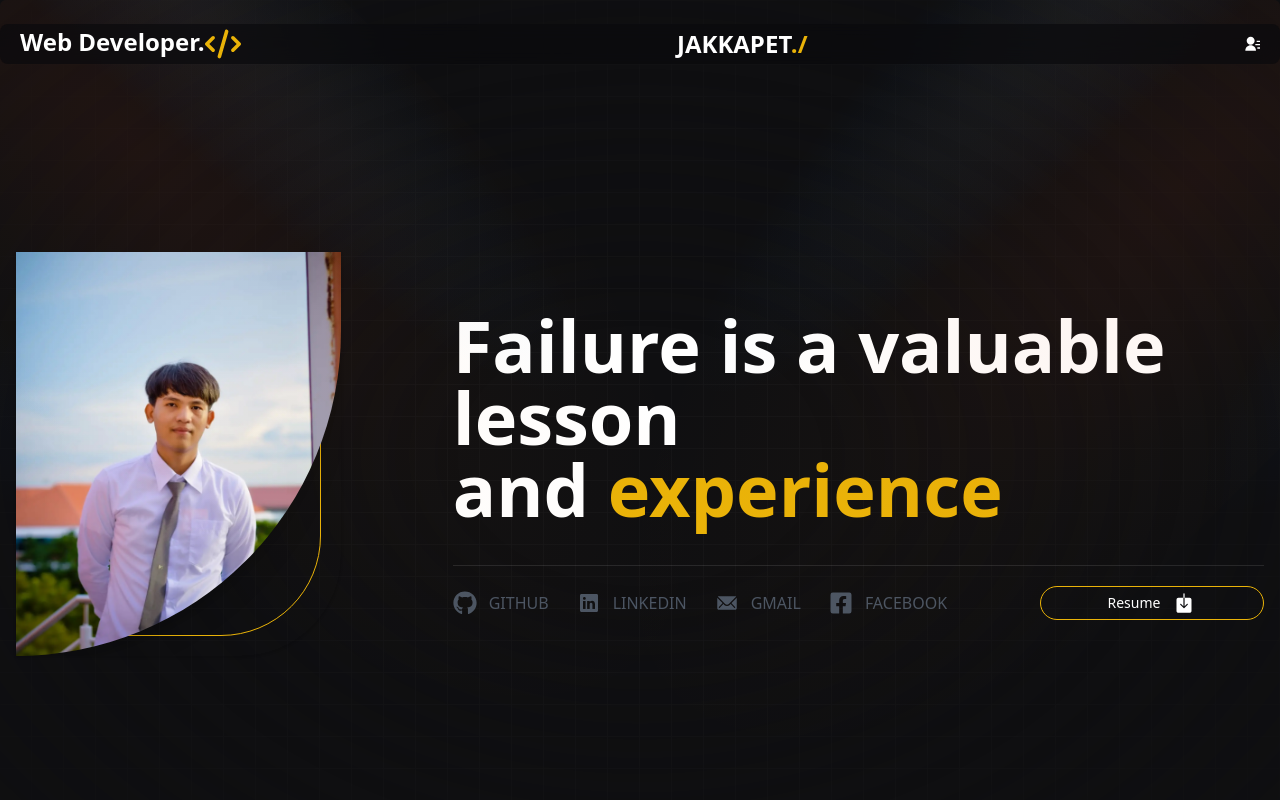
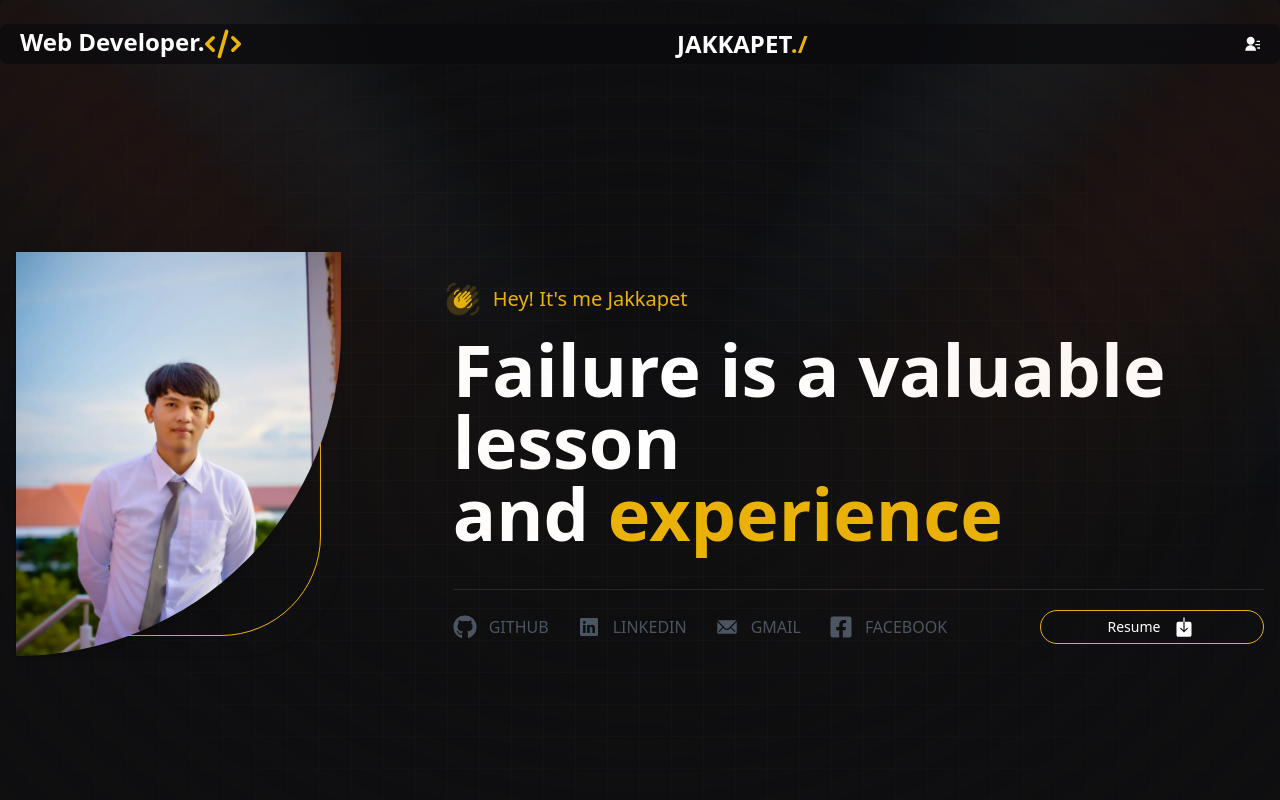
Before and after one commit to jakkapet2k/portfolio, a Next.js app: page / in a window 1280 px wide. Shown: the top 800 px of the page. Built offline with nearby package versions, Linux system fonts and the light colour scheme.

Commit message:
comment test

```diff
--- a/components/Home.tsx
+++ b/components/Home.tsx
@@ -21,11 +21,11 @@ export default function Home() {
                     </CardSpotlight>
                 </div>
                 <div className="text-left text-xl md:text-2xl lg:text-5xl  font-normal text-white md:mt-5">
-                    {/* <p className="relative flex justify-start text-xl md: gap-x-5 items-center text-yellow-500 mb-5 ">
+                    <p className="relative flex justify-start text-xl md: gap-x-5 items-center text-yellow-500 mb-5 ">
                         <MdWavingHand className="absolute inline-flex animate-ping" />
                         <MdWavingHand className="relative inline-flex" />
                         Hey! It's me Jakkapet
-                    </p> */}
+                    </p>
                     <p className="w-full text-xl md:text-2xl lg:text-7xl font-bold">
                         Failure is a valuable lesson <br className="hidden lg:block" />and <span className="text-yellow-500">experience </span>
                     </p>
```
